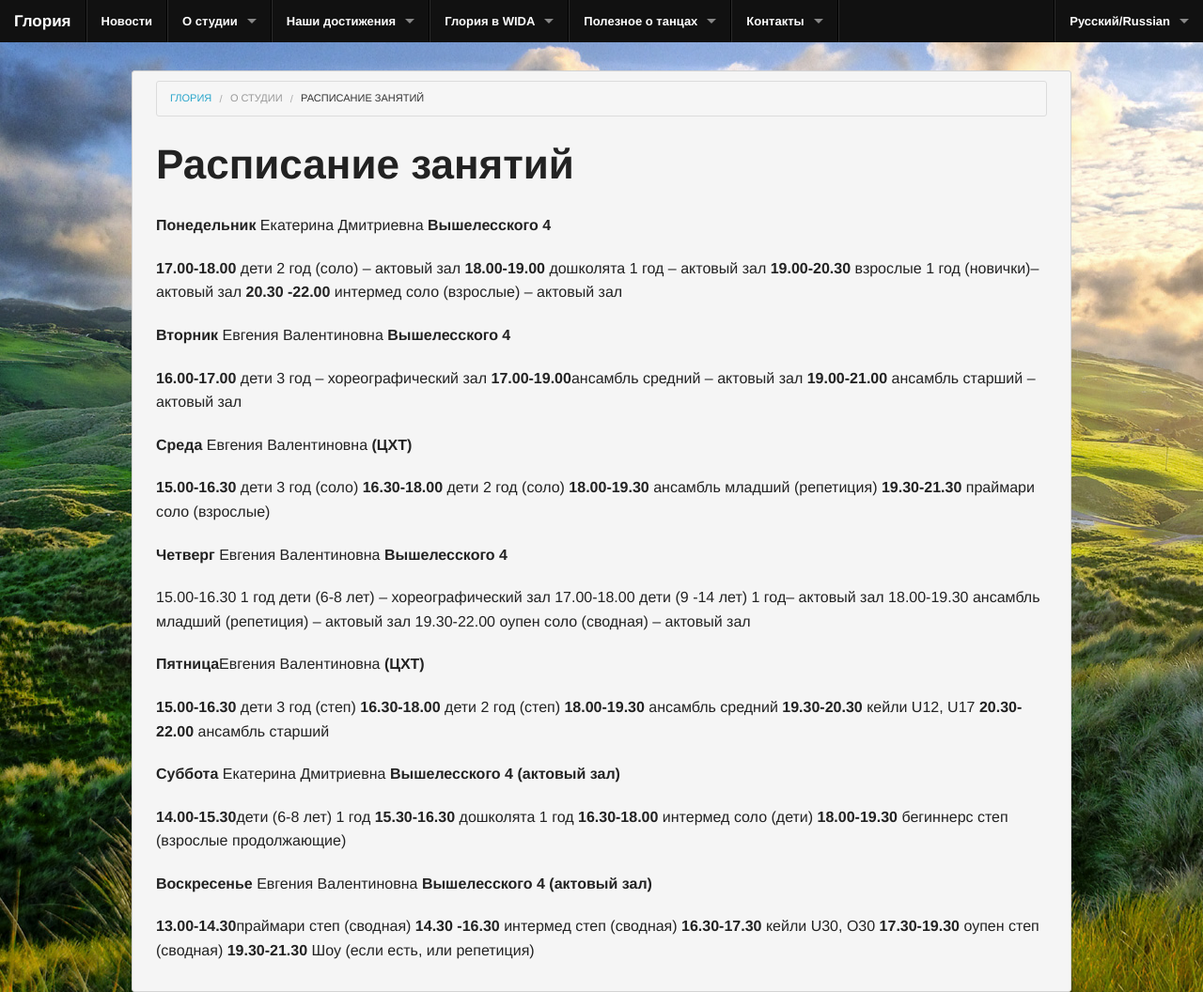
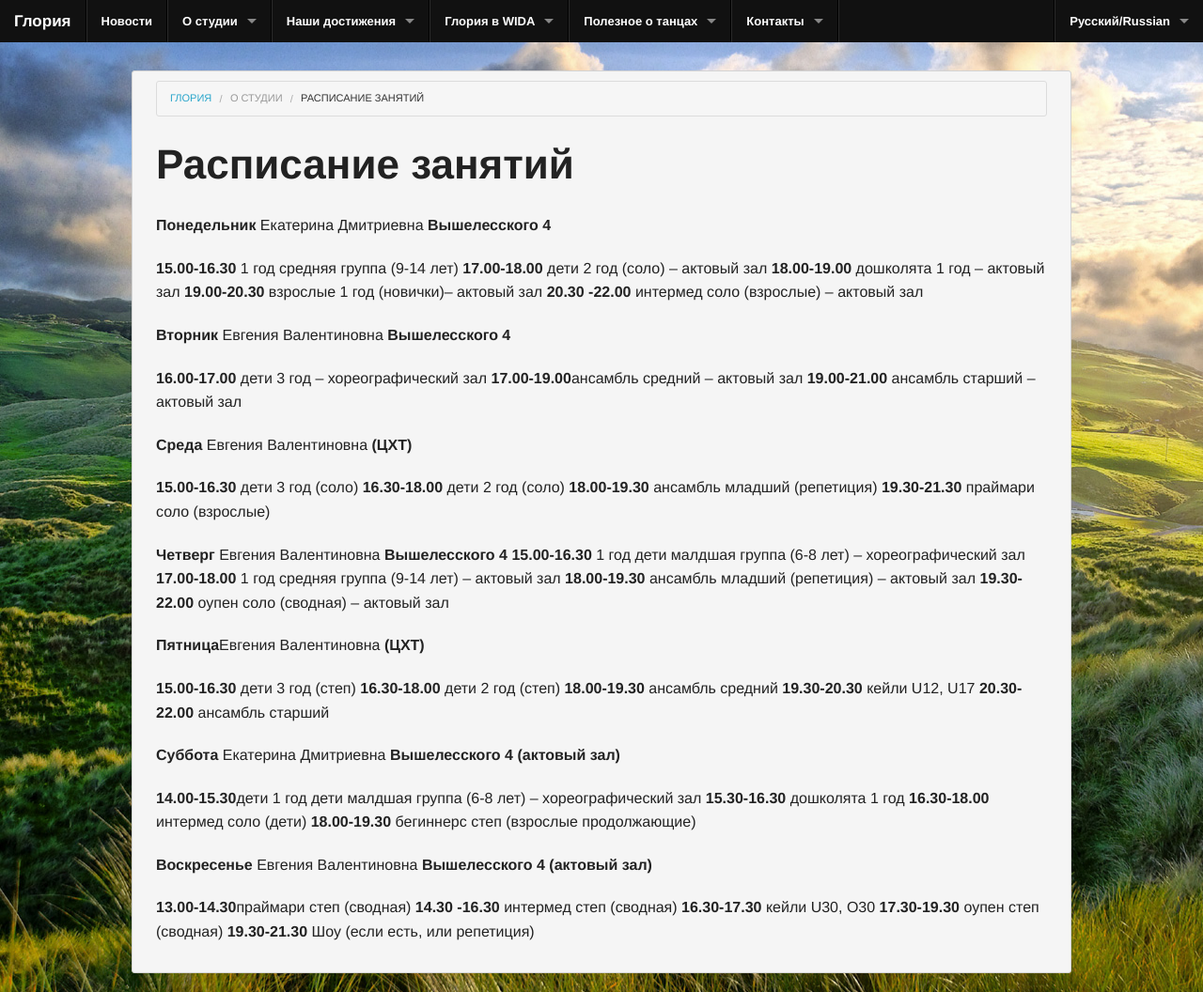
Before and after one commit to gloria-studio/gloria-studio.github.io, a Jekyll site: the page built from about/schedule/index.md, in a window 1280 px wide. Shown: the whole page at 94% size. Built offline with Jekyll 4.4.1, drawn with Linux system fonts in a browser that asks for light colours; Markdown is read by kramdown in place of the engine named in the settings.

Commit message:
Updated index.md

```diff
--- a/about/schedule/index.md
+++ b/about/schedule/index.md
@@ -12,10 +12,13 @@ published: true
 
 
 
+
 # Расписание занятий
 
 **Понедельник** Екатерина Дмитриевна **Вышелесского 4**
 
+**15.00-16.30**
+1 год средняя группа (9-14 лет)
 **17.00-18.00**
 дети 2 год (соло) – актовый зал
 **18.00-19.00**
@@ -31,7 +34,6 @@ published: true
 **17.00-19.00**ансамбль средний – актовый зал
 **19.00-21.00** ансамбль старший – актовый зал
 
-
 **Среда** Евгения Валентиновна **(ЦХТ)**
 
 **15.00-16.30** дети 3 год (соло)
@@ -40,11 +42,14 @@ published: true
 **19.30-21.30** праймари соло (взрослые)
 
 **Четверг** Евгения Валентиновна **Вышелесского 4**
-
-15.00-16.30 1 год дети (6-8 лет) – хореографический зал
-17.00-18.00 дети (9 -14 лет) 1 год– актовый зал
-18.00-19.30 ансамбль младший (репетиция) – актовый зал
-19.30-22.00 оупен соло (сводная) – актовый зал
+**15.00-16.30**
+1 год дети малдшая группа (6-8 лет) – хореографический зал
+**17.00-18.00**
+1 год средняя группа (9-14 лет) – актовый зал
+**18.00-19.30**
+ансамбль младший (репетиция) – актовый зал
+**19.30-22.00**
+оупен соло (сводная) – актовый зал
 
 **Пятница**Евгения Валентиновна **(ЦХТ)**
 
@@ -56,7 +61,7 @@ published: true
 
 **Суббота** Екатерина Дмитриевна **Вышелесского 4 (актовый зал)**
 
-**14.00-15.30**дети (6-8 лет) 1 год
+**14.00-15.30**дети 1 год дети малдшая группа (6-8 лет) – хореографический зал
 **15.30-16.30** дошколята 1 год
 **16.30-18.00** интермед соло (дети)
 **18.00-19.30**  бегиннерс степ (взрослые продолжающие)
```
